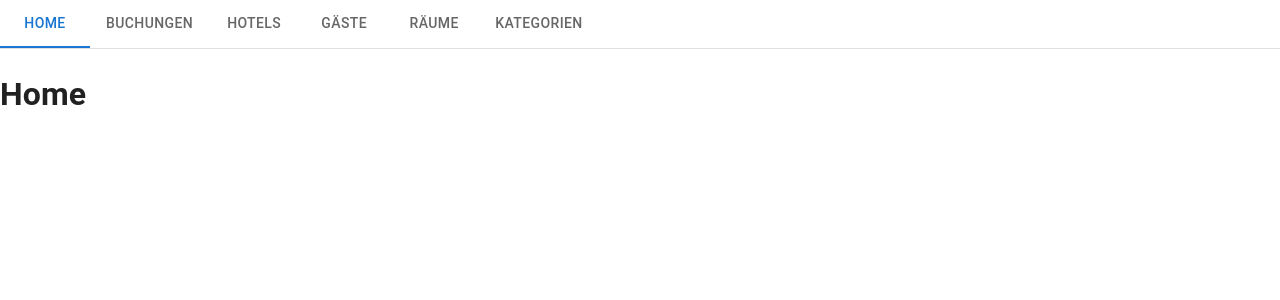
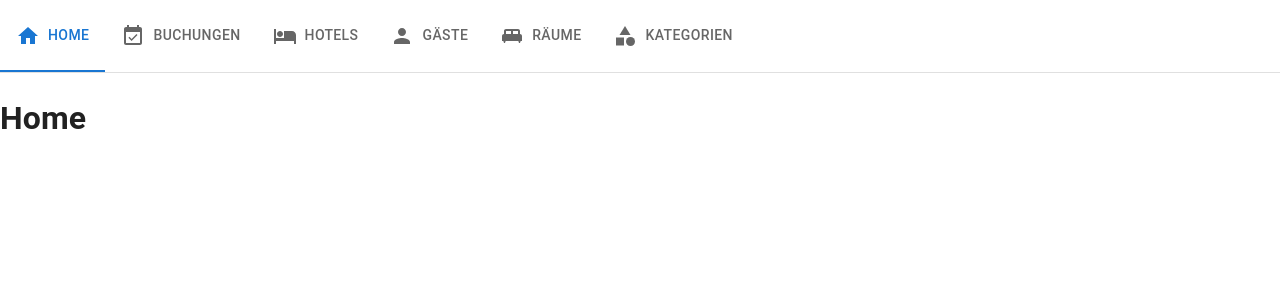
Before and after one commit to yilkur/hotelbooking, a React (Vite) app in the folder frontend/: page / in a window 1280 px wide. Shown: the top 300 px of the page. Built offline with nearby package versions, Linux system fonts and the light colour scheme.

Commit message:
add icons to nav

```diff
--- a/frontend/src/App.jsx
+++ b/frontend/src/App.jsx
@@ -7,6 +7,12 @@ import Categories from "./Categories.jsx";
 import Guests from "./Guests.jsx";
 import Rooms from "./Rooms.jsx";
 import Hotels from "./Hotels.jsx";
+import EventAvailable from '@mui/icons-material/EventAvailable';
+import KingBed from '@mui/icons-material/KingBed';
+import HomeIcon from '@mui/icons-material/Home';
+import HotelIcon from '@mui/icons-material/Hotel';
+import PersonIcon from '@mui/icons-material/Person';
+import CategoryIcon from '@mui/icons-material/Category';
 
 const App = () => {
     const location = useLocation();
@@ -17,12 +23,13 @@ const App = () => {
             <CssBaseline/>
             <Box sx={{borderBottom: 1, borderColor: 'divider'}}>
                 <Tabs onChange={handleChange} aria-label="basic tabs example" value={location.pathname}>
-                    <Tab label="Home" value="/" component={Link} to="/"/>
-                    <Tab label="Buchungen" value="/bookings" component={Link} to="/bookings"/>
-                    <Tab label="Hotels" value="/hotels" component={Link} to="/hotels"/>
-                    <Tab label="Gäste" value="/guests" component={Link} to="/guests"/>
-                    <Tab label="Räume" value="/rooms" component={Link} to="/rooms"/>
-                    <Tab label="Kategorien" value="/categories" component={Link} to="/categories"/>
+                    <Tab label="Home" icon={<HomeIcon />} iconPosition="start" value="/" component={Link} to="/"/>
+                    <Tab label="Buchungen" icon={<EventAvailable />} iconPosition="start" value="/bookings" component={Link} to="/bookings"/>
+                    <Tab label="Hotels" icon={<HotelIcon />} iconPosition="start" value="/hotels" component={Link} to="/hotels"/>
+                    <Tab label="Gäste" icon={<PersonIcon />} iconPosition="start" value="/guests" component={Link} to="/guests"/>
+                    <Tab label="Räume" icon={<KingBed />} iconPosition=
+                        "start" value="/rooms" component={Link} to="/rooms"/>
+                    <Tab label="Kategorien" icon={<CategoryIcon />} iconPosition="start" value="/categories" component={Link} to="/categories"/>
                 </Tabs>
             </Box>
 
```
